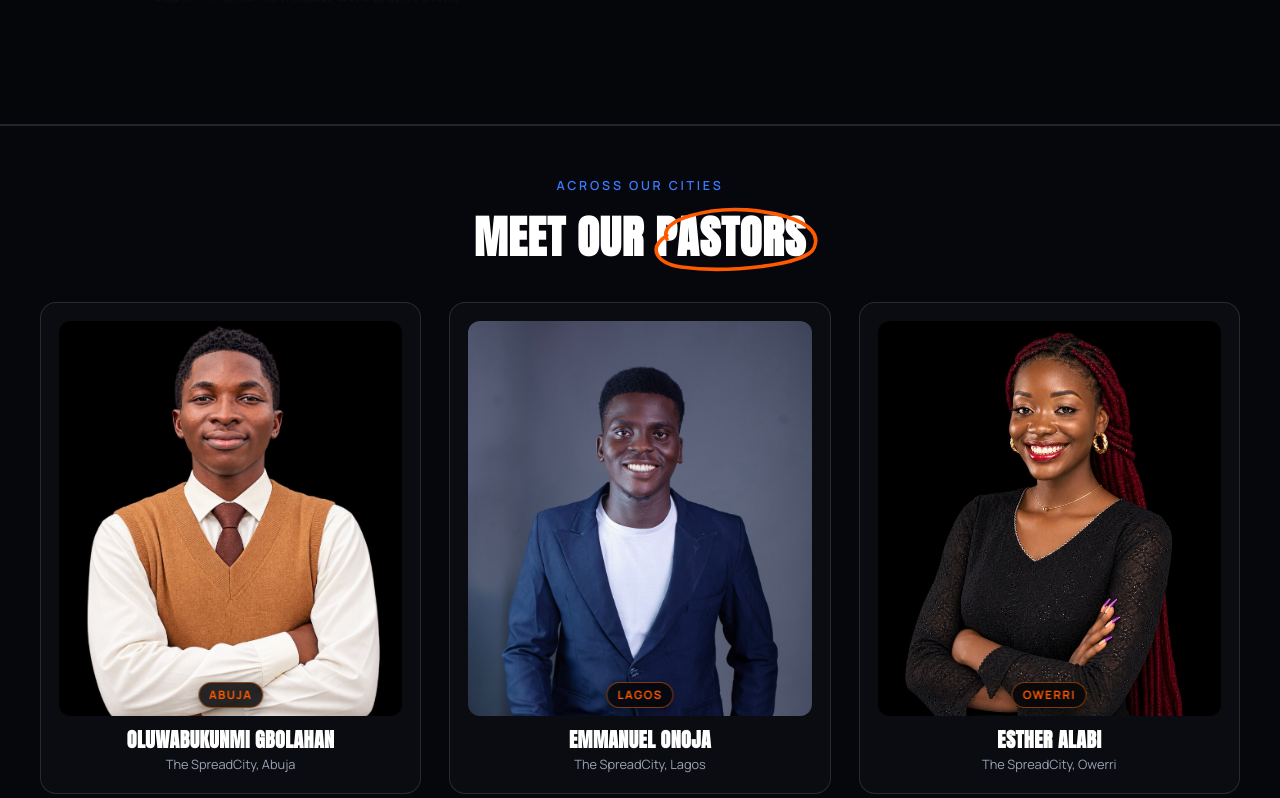
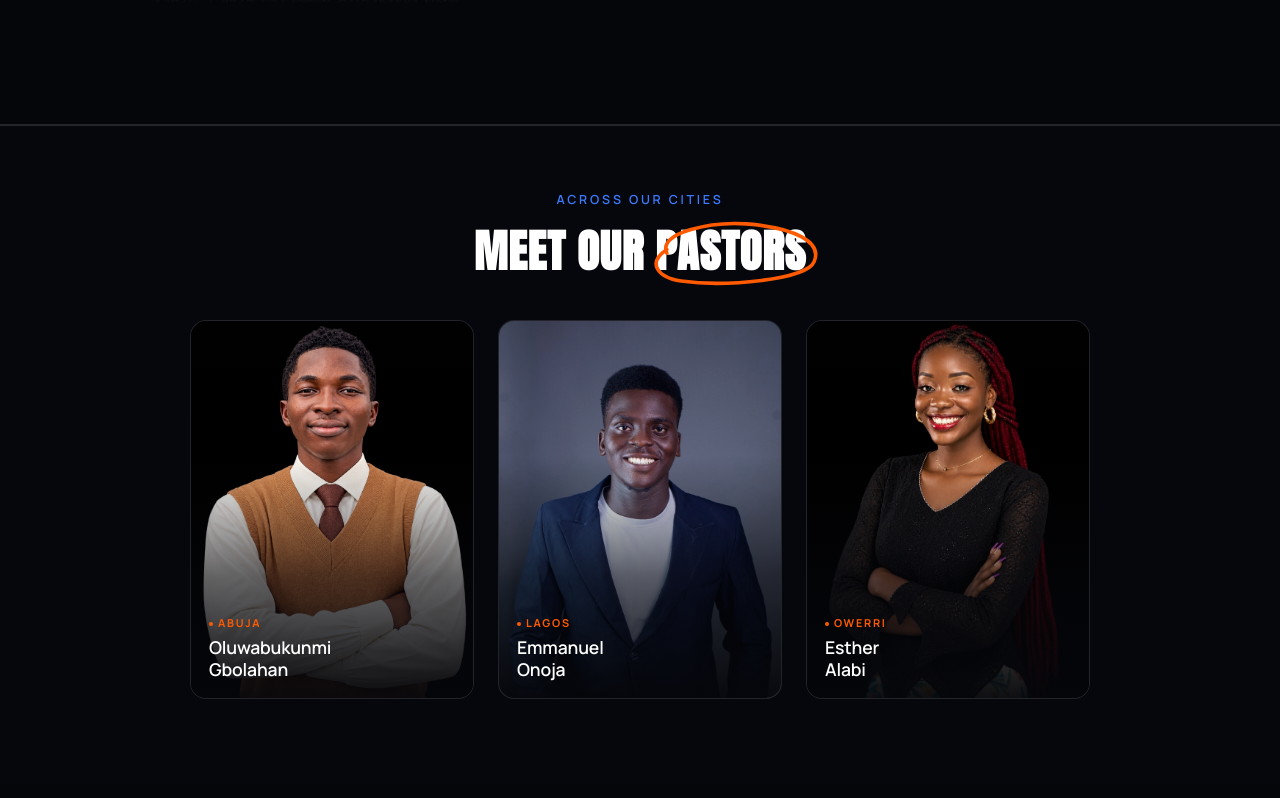
Before and after one commit to david-aguiyi/thespreadcity, a plain HTML site: page index.html in a window 1280 px wide. Shown: the part 3953-4751 px from the top of the page. Drawn offline with Linux system fonts and the light colour scheme.

Commit message:
Refine Meet Our Pastors cards to full-bleed editorial portrait UI

```diff
--- a/assets/styles.css
+++ b/assets/styles.css
@@ -290,14 +290,14 @@ footer .logo .logo-img{height:78px}
 
 /* ---------- Branch Pastors Section ---------- */
 .branch-pastors{
-  padding:50px 0 70px;
+  padding:64px 0 84px;
   background:#05070d;
   border-top:1px solid var(--line);
   position:relative;
 }
 .bp-header{
   text-align:center;
-  margin-bottom:30px;
+  margin-bottom:34px;
 }
 .bp-title{
   font-family:'Anton',sans-serif;
@@ -309,95 +309,95 @@ footer .logo .logo-img{height:78px}
 .bp-grid{
   display:grid;
   grid-template-columns:repeat(3,1fr);
-  gap:clamp(12px,2.5vw,28px);
+  gap:clamp(10px,2.2vw,24px);
+  max-width:900px;
+  margin:0 auto;
 }
 .bp-card{
-  background:rgba(255,255,255,.025);
-  border:1px solid var(--line);
+  position:relative;
+  aspect-ratio:3/4;
   border-radius:16px;
-  padding:clamp(10px,1.6vw,18px);
-  text-align:center;
+  overflow:hidden;
+  background:#090b12;
+  border:1px solid rgba(255,255,255,.1);
   display:flex;
-  flex-direction:column;
-  align-items:center;
-  transition:transform .25s ease, border-color .25s ease;
+  align-items:flex-end;
+  transition:transform .35s var(--ease), border-color .35s ease, box-shadow .35s ease;
 }
 .bp-card:hover{
   transform:translateY(-4px);
   border-color:rgba(255,107,0,.45);
-}
-.bp-photo-wrap{
-  width:100%;
-  aspect-ratio:1/1.15;
-  border-radius:12px;
-  overflow:hidden;
-  position:relative;
-  background:#0a0c14;
+  box-shadow:0 18px 40px rgba(0,0,0,.5);
 }
 .bp-photo{
+  position:absolute;
+  inset:0;
   width:100%;
   height:100%;
   object-fit:cover;
-  object-position:center top;
+  object-position:center 15%;
   display:block;
-  transition:transform .4s ease;
+  filter:contrast(1.04) saturate(.95);
+  transition:transform .5s var(--ease);
 }
 .bp-card:hover .bp-photo{
-  transform:scale(1.03);
+  transform:scale(1.04);
 }
-.bp-city-pill{
+.bp-scrim{
   position:absolute;
-  bottom:8px;
-  left:50%;
-  transform:translateX(-50%);
-  background:rgba(5,6,10,.85);
-  backdrop-filter:blur(8px);
-  border:1px solid rgba(255,107,0,.5);
-  color:var(--orange);
+  inset:0;
+  z-index:1;
+  background:linear-gradient(180deg, rgba(5,6,10,.08) 0%, rgba(5,6,10,0) 36%, rgba(5,6,10,.62) 68%, rgba(5,6,10,.96) 100%);
+  pointer-events:none;
+}
+.bp-info{
+  position:relative;
+  z-index:2;
+  width:100%;
+  padding:20px 18px 18px;
+  text-align:left;
+}
+.bp-city{
+  display:inline-flex;
+  align-items:center;
+  gap:5px;
   font-family:'Manrope',sans-serif;
   font-weight:700;
-  font-size:clamp(0.6rem,1.8vw,0.72rem);
-  letter-spacing:.12em;
+  font-size:clamp(.56rem,1.4vw,.68rem);
+  letter-spacing:.16em;
   text-transform:uppercase;
-  padding:3px 10px;
-  border-radius:999px;
-  white-space:nowrap;
-  box-shadow:0 4px 12px rgba(0,0,0,.4);
+  color:var(--orange);
+  margin-bottom:5px;
 }
-.bp-info{
-  margin-top:12px;
-  width:100%;
+.bp-city::before{
+  content:"";
+  width:4px;
+  height:4px;
+  border-radius:50%;
+  background:var(--orange);
+  flex-shrink:0;
 }
 .bp-name{
-  font-family:'Anton',sans-serif;
-  font-size:clamp(0.82rem,2vw,1.25rem);
-  letter-spacing:.02em;
-  text-transform:uppercase;
-  line-height:1.15;
+  font-family:'Manrope',sans-serif;
+  font-weight:600;
+  font-size:clamp(.72rem,1.8vw,1.1rem);
+  line-height:1.22;
+  letter-spacing:-.01em;
   color:#fff;
-  margin:0 0 4px;
-  word-break:break-word;
+  margin:0;
 }
-.bp-role{
+.bp-name span{
   display:block;
-  font-family:'Manrope',sans-serif;
-  font-size:clamp(0.62rem,1.5vw,0.8rem);
-  color:var(--grey);
-  white-space:nowrap;
-  overflow:hidden;
-  text-overflow:ellipsis;
 }
 
 @media(max-width:560px){
-  .branch-pastors{padding:32px 0 40px}
-  .bp-header{margin-bottom:16px}
+  .branch-pastors{padding:40px 0 48px}
+  .bp-header{margin-bottom:20px}
   .bp-grid{gap:8px}
-  .bp-card{padding:6px;border-radius:10px}
-  .bp-photo-wrap{border-radius:8px;aspect-ratio:1/1.1}
-  .bp-city-pill{bottom:5px;padding:2px 7px;font-size:.58rem;letter-spacing:.08em}
-  .bp-info{margin-top:8px}
-  .bp-name{font-size:.76rem;line-height:1.1}
-  .bp-role{display:none}
+  .bp-card{aspect-ratio:3/4.35;border-radius:12px}
+  .bp-info{padding:10px 8px 9px}
+  .bp-city{font-size:.54rem;letter-spacing:.13em;gap:4px;margin-bottom:3px}
+  .bp-name{font-size:.7rem;line-height:1.2}
 }
 
 /* ---------- Gallery / Life collage ---------- */
--- a/index.html
+++ b/index.html
@@ -169,40 +169,34 @@
     </div>
     <div class="bp-grid">
       <!-- Abuja: Oluwabukunmi Gbolahan -->
-      <div class="bp-card reveal">
-        <div class="bp-photo-wrap">
-          <img src="assets/gallery/pastor-gbolahan.jpg" alt="Pastor Oluwabukunmi Gbolahan" class="bp-photo" loading="lazy" />
-          <span class="bp-city-pill">Abuja</span>
+      <article class="bp-card reveal">
+        <img src="assets/gallery/pastor-gbolahan.jpg" alt="Pastor Oluwabukunmi Gbolahan — The SpreadCity Abuja" class="bp-photo" loading="lazy" />
+        <div class="bp-scrim" aria-hidden="true"></div>
+        <div class="bp-info">
+          <span class="bp-city">Abuja</span>
+          <h4 class="bp-name"><span>Oluwabukunmi</span><span>Gbolahan</span></h4>
         </div>
-        <div class="bp-info">
-          <h4 class="bp-name">Oluwabukunmi Gbolahan</h4>
-          <span class="bp-role">The SpreadCity, Abuja</span>
-        </div>
-      </div>
+      </article>
 
       <!-- Lagos: Emmanuel Onoja -->
-      <div class="bp-card reveal">
-        <div class="bp-photo-wrap">
-          <img src="assets/gallery/pastor-onoja.jpg" alt="Pastor Emmanuel Onoja" class="bp-photo" loading="lazy" />
-          <span class="bp-city-pill">Lagos</span>
+      <article class="bp-card reveal">
+        <img src="assets/gallery/pastor-onoja.jpg" alt="Pastor Emmanuel Onoja — The SpreadCity Lagos" class="bp-photo" loading="lazy" />
+        <div class="bp-scrim" aria-hidden="true"></div>
+        <div class="bp-info">
+          <span class="bp-city">Lagos</span>
+          <h4 class="bp-name"><span>Emmanuel</span><span>Onoja</span></h4>
         </div>
-        <div class="bp-info">
-          <h4 class="bp-name">Emmanuel Onoja</h4>
-          <span class="bp-role">The SpreadCity, Lagos</span>
-        </div>
-      </div>
+      </article>
 
       <!-- Owerri: Esther Alabi -->
-      <div class="bp-card reveal">
-        <div class="bp-photo-wrap">
-          <img src="assets/gallery/pastor-esther.jpg" alt="Pastor Esther Alabi" class="bp-photo" loading="lazy" />
-          <span class="bp-city-pill">Owerri</span>
+      <article class="bp-card reveal">
+        <img src="assets/gallery/pastor-esther.jpg" alt="Pastor Esther Alabi — The SpreadCity Owerri" class="bp-photo" loading="lazy" />
+        <div class="bp-scrim" aria-hidden="true"></div>
+        <div class="bp-info">
+          <span class="bp-city">Owerri</span>
+          <h4 class="bp-name"><span>Esther</span><span>Alabi</span></h4>
         </div>
-        <div class="bp-info">
-          <h4 class="bp-name">Esther Alabi</h4>
-          <span class="bp-role">The SpreadCity, Owerri</span>
-        </div>
-      </div>
+      </article>
     </div>
   </div>
 </section>
```
